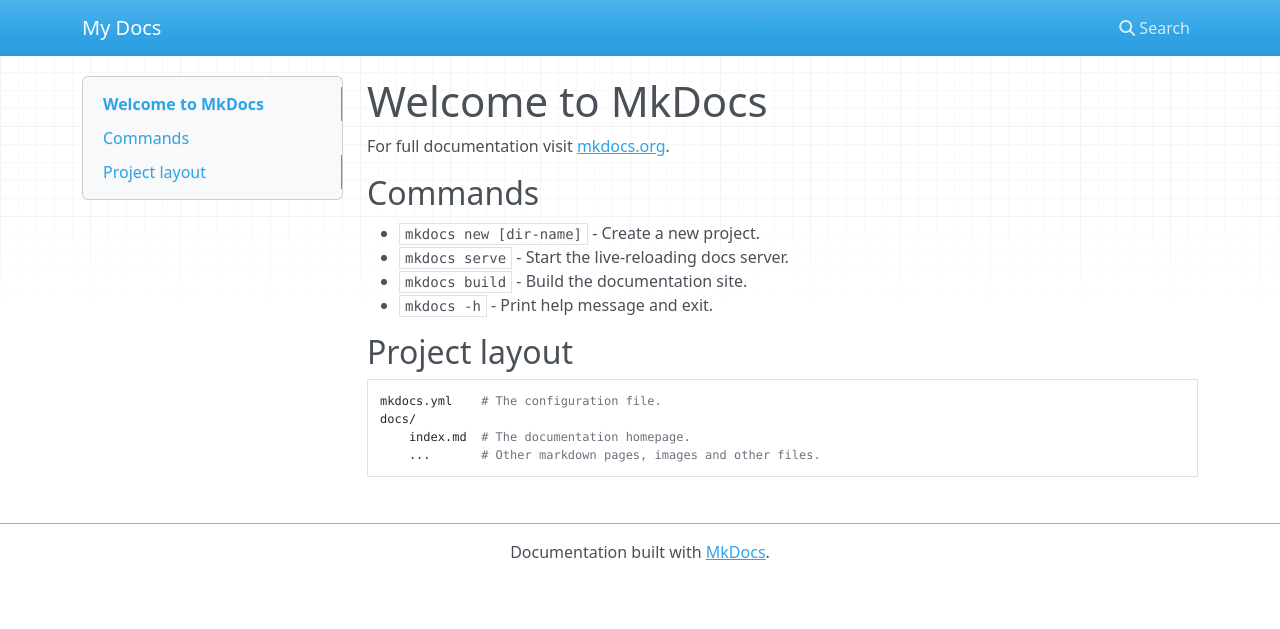
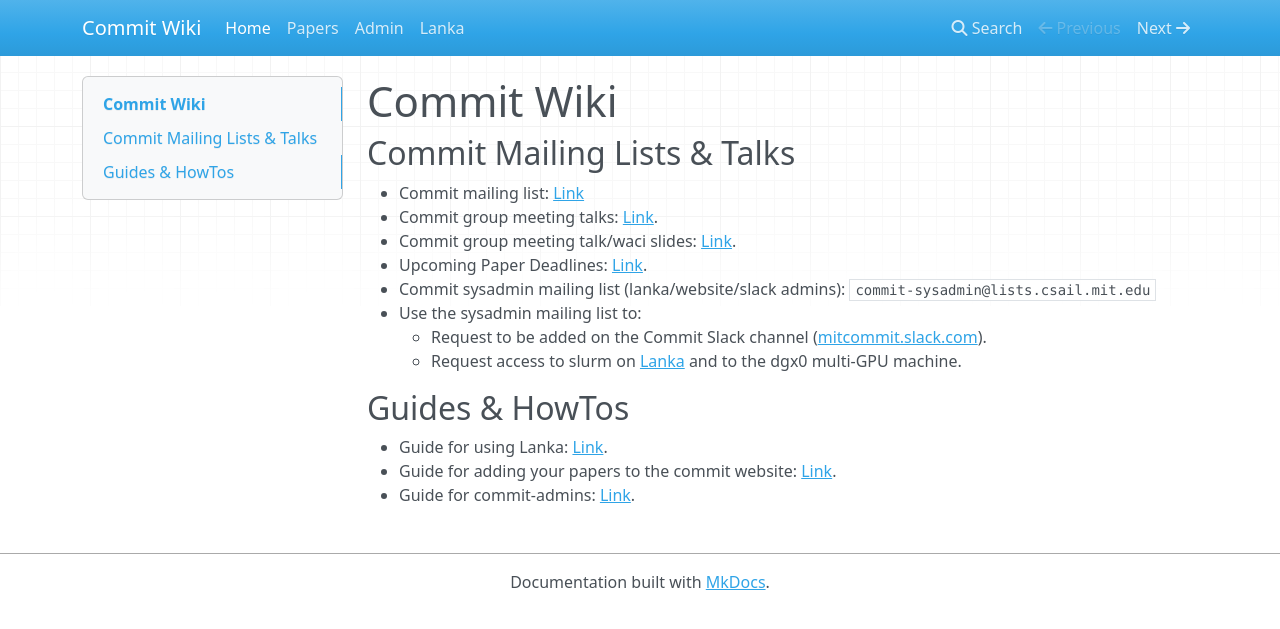
Before and after one commit to mit-commit/commit-wiki, an MkDocs documentation site: the page built from docs/index.md, in a window 1280 px wide. Shown: the top 629 px of the page. Built offline with MkDocs 1.6.1, drawn with Linux system fonts in a browser that asks for light colours; nearby versions of some CDN libraries.

Commit message:
okay, all markdowned

```diff
--- a/docs/index.md
+++ b/docs/index.md
@@ -1,17 +1,18 @@
-# Welcome to MkDocs
+# Commit Wiki
 
-For full documentation visit [mkdocs.org](https://www.mkdocs.org).
+## Commit Mailing Lists & Talks
 
-## Commands
+- Commit mailing list: [Link](https://lists.csail.mit.edu/mailman/listinfo/commit)
+- Commit group meeting talks: [Link](https://docs.google.com/spreadsheets/d/1cRAsIWmxxuleCZmDd0eIbz3G-CeNpJhIqbBIAjFOkPU/edit#gid=1313351508).
+- Commit group meeting talk/waci slides: [Link](https://drive.google.com/drive/folders/1KSvzDuXC0dbr6piIsPxu62zgn-l5hIuX?usp=sharing).
+- Upcoming Paper Deadlines: [Link](https://docs.google.com/spreadsheets/d/1cusbECHYWDNagoA6Z5IPwpYIjJzi5UczT6gLpSxpqyE/edit#gid=0).
+- Commit sysadmin mailing list (lanka/website/slack admins): `commit-sysadmin@lists.csail.mit.edu`
+  - Use the sysadmin mailing list to:
+    - Request to be added on the Commit Slack channel ([mitcommit.slack.com](http://mitcommit.slack.com)).
+    - Request access to slurm on [Lanka](http://groups.csail.mit.edu/commit/lanka/) and to the dgx0 multi-GPU machine.
 
-* `mkdocs new [dir-name]` - Create a new project.
-* `mkdocs serve` - Start the live-reloading docs server.
-* `mkdocs build` - Build the documentation site.
-* `mkdocs -h` - Print help message and exit.
+## Guides & HowTos
 
-## Project layout
-
-    mkdocs.yml    # The configuration file.
-    docs/
-        index.md  # The documentation homepage.
-        ...       # Other markdown pages, images and other files.
+- Guide for using Lanka: [Link](lanka.md).
+- Guide for adding your papers to the commit website: [Link](papers.md).
+- Guide for commit-admins: [Link](admin.md).
--- a/mkdocs.yml
+++ b/mkdocs.yml
@@ -1 +1,7 @@
-site_name: My Docs
+site_name: Commit Wiki
+site_url: https://github.io/willowahrens/commit-wiki
+nav:
+  - Home: index.md
+  - Papers: papers.md
+  - Admin: admin.md
+  - Lanka: lanka.md
```
Also changed, not shown: README.md (+16 -0 lines), docs/admin.md (added, +29 -0 lines), docs/lanka.md (added, +41 -0 lines), docs/papers.md (added, +21 -0 lines).
